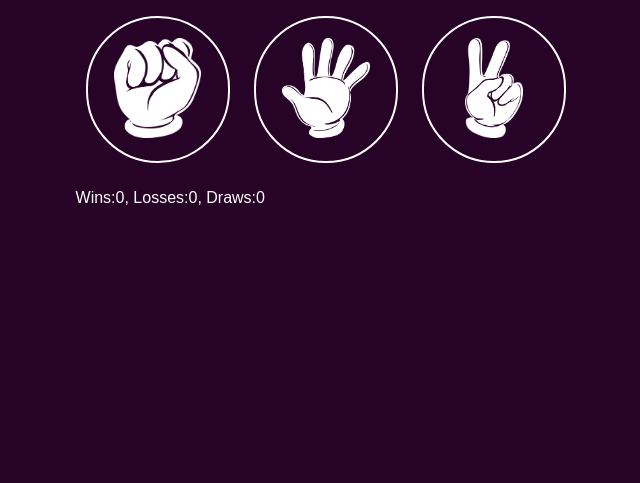
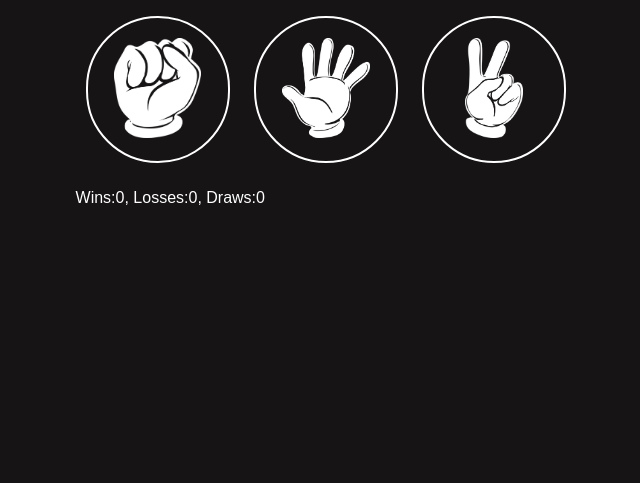
Before and after one commit to Long-Soeng168/rock-paper-scissors, a plain HTML site: page index.html in a window 1280 px wide. Shown: the part 333-816 px from the top of the page, without its empty margins (314-954 px from the left). Drawn offline with Linux system fonts and the light colour scheme.

Commit message:
change bg

```diff
--- a/index.html
+++ b/index.html
@@ -7,7 +7,7 @@
     <title>Document</title>
     <style>
         body {
-            background-color: rgb(40, 3, 40);
+            background-color: rgb(22, 20, 20);
             color: white;
             font-family: Arial, Helvetica, sans-serif;
             display: flex;
```
